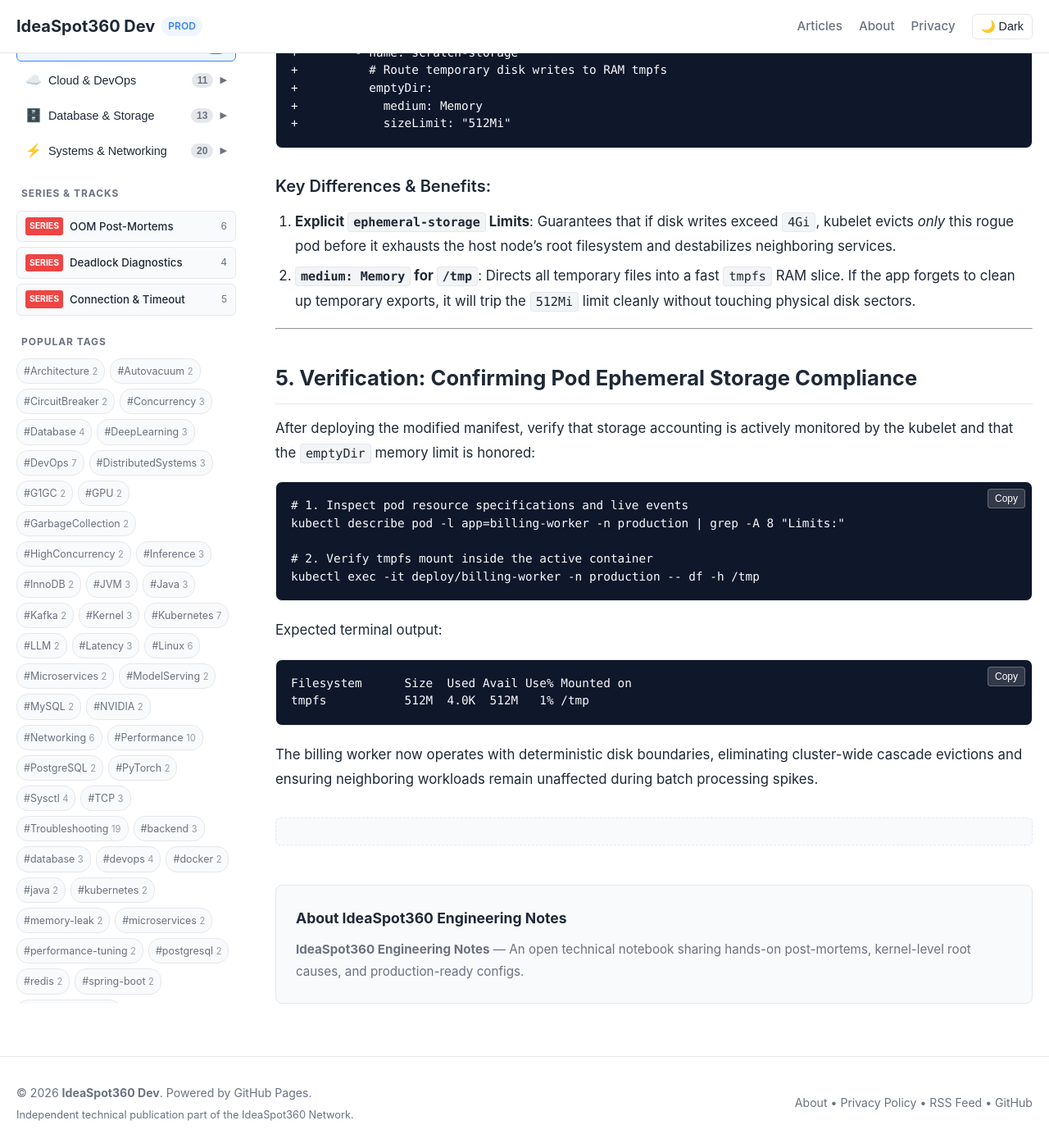
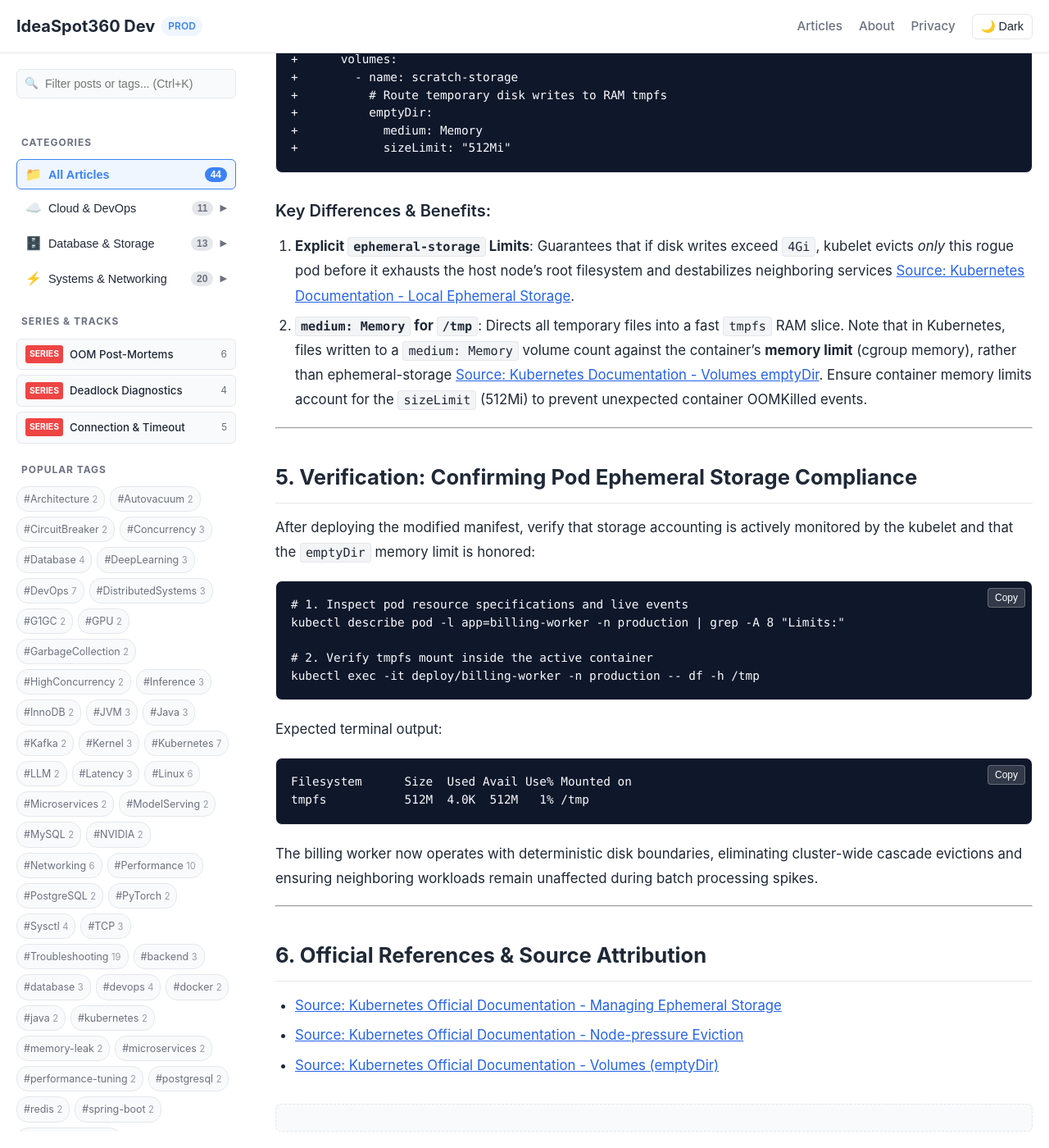
Before and after one commit to ideaspot360/dev, a Jekyll site: the page built from _posts/2026-11-03-kubernetes-pod-eviction-ephemeral-storage.md, in a window 1280 px wide and 1400 px high, scrolled down 3415 px. Shown: the whole window at 82% size. Built offline with Jekyll 4.4.1, drawn with Linux system fonts in a browser that asks for light colours; our own code applies the rules of GitHub Pages for plain Markdown files; some of the changed text lies outside the part shown.

Commit message:
feat(post): harden fact-checking, citations and frontmatter for 2026-11-03-kubernetes-pod-eviction-ephemeral-storage.md

````diff
--- a/_posts/2026-11-03-kubernetes-pod-eviction-ephemeral-storage.md
+++ b/_posts/2026-11-03-kubernetes-pod-eviction-ephemeral-storage.md
@@ -26,7 +33,7 @@ Events:
   Normal   Killing    2m                 kubelet            Stopping container billing-worker
 ```
 
-Unlike CPU throttling (which merely delays response times) or RAM exhaustion (which triggers `OOMKilled exit code 137`), ephemeral storage eviction immediately terminates the pod and schedules a reschedule. If multiple pods on the same worker node breach storage thresholds simultaneously, cascading node evictions can disrupt cluster stability.
+Unlike CPU throttling (which merely delays response times) or RAM exhaustion (which triggers `OOMKilled exit code 137`), ephemeral storage eviction immediately terminates the pod and schedules a reschedule. If multiple pods on the same worker node breach storage thresholds simultaneously, cascading node evictions can disrupt cluster stability [Source: Kubernetes Documentation - Node-pressure Eviction](https://kubernetes.io/docs/concepts/scheduling-eviction/node-pressure-eviction/).
 
 ---
 
@@ -55,7 +62,7 @@ resources:
 ```
 
 ### Why this fails:
-Kubelet calculates a container’s local ephemeral storage consumption as the aggregate of three distinct layers:
+Kubelet calculates a container’s local ephemeral storage consumption as the aggregate of three distinct layers [Source: Kubernetes Documentation - Local Ephemeral Storage](https://kubernetes.io/docs/concepts/configuration/manage-resources-containers/#local-ephemeral-storage):
 
 1. **The Container Writable Layer (`upperdir`):** Dynamic files written directly to the container root filesystem outside mounted volumes.
 2. **Container stdout/stderr Logs:** Managed by containerd under `/var/log/pods/`.
@@ -87,7 +94,7 @@ Sample output pinpointing runaway write directories:
 320M    /app/node_modules
 ```
 
-Notice `/tmp` consumed nearly 5GB of the container's root file system. By default, `/tmp` writes directly to `overlayfs` on the host root EBS volume. Kubelet's periodic housekeeping loop (default every 10 seconds) executes `statfs` across node partitions. When free storage drops below the node eviction threshold (`nodefs.available<15%`), kubelet sorts candidate pods by storage consumption relative to requests and evicts the highest consumer immediately.
+Notice `/tmp` consumed nearly 5GB of the container's root file system. By default, `/tmp` writes directly to `overlayfs` on the host root EBS volume. Kubelet's periodic housekeeping loop (default every 10 seconds) executes `statfs` across node partitions [Source: Kubernetes Documentation - Node-pressure Eviction](https://kubernetes.io/docs/concepts/scheduling-eviction/node-pressure-eviction/). When free storage drops below the node eviction threshold (`nodefs.available<15%`), kubelet sorts candidate pods by storage consumption relative to requests and evicts the highest consumer immediately.
 
 ---
 
@@ -121,8 +128,8 @@ To protect the container filesystem from unconstrained writes, explicitly route
 ```
 
 ### Key Differences & Benefits:
-1. **Explicit `ephemeral-storage` Limits**: Guarantees that if disk writes exceed `4Gi`, kubelet evicts *only* this rogue pod before it exhausts the host node's root filesystem and destabilizes neighboring services.
-2. **`medium: Memory` for `/tmp`**: Directs all temporary files into a fast `tmpfs` RAM slice. If the app forgets to clean up temporary exports, it will trip the `512Mi` limit cleanly without touching physical disk sectors.
+1. **Explicit `ephemeral-storage` Limits**: Guarantees that if disk writes exceed `4Gi`, kubelet evicts *only* this rogue pod before it exhausts the host node's root filesystem and destabilizes neighboring services [Source: Kubernetes Documentation - Local Ephemeral Storage](https://kubernetes.io/docs/concepts/configuration/manage-resources-containers/#local-ephemeral-storage).
+2. **`medium: Memory` for `/tmp`**: Directs all temporary files into a fast `tmpfs` RAM slice. Note that in Kubernetes, files written to a `medium: Memory` volume count against the container's **memory limit** (cgroup memory), rather than ephemeral-storage [Source: Kubernetes Documentation - Volumes emptyDir](https://kubernetes.io/docs/concepts/storage/volumes/#emptydir). Ensure container memory limits account for the `sizeLimit` (512Mi) to prevent unexpected container OOMKilled events.
 
 ---
 
@@ -146,3 +153,11 @@ tmpfs           512M  4.0K  512M   1% /tmp
 ```
 
 The billing worker now operates with deterministic disk boundaries, eliminating cluster-wide cascade evictions and ensuring neighboring workloads remain unaffected during batch processing spikes.
+
+---
+
+## 6. Official References & Source Attribution
+
+* [Source: Kubernetes Official Documentation - Managing Ephemeral Storage](https://kubernetes.io/docs/concepts/configuration/manage-resources-containers/#local-ephemeral-storage)
+* [Source: Kubernetes Official Documentation - Node-pressure Eviction](https://kubernetes.io/docs/concepts/scheduling-eviction/node-pressure-eviction/)
+* [Source: Kubernetes Official Documentation - Volumes (emptyDir)](https://kubernetes.io/docs/concepts/storage/volumes/#emptydir)
````
Also changed, not shown: other parts of _posts/2026-11-03-kubernetes-pod-eviction-ephemeral-storage.md (+7 -0 lines).
